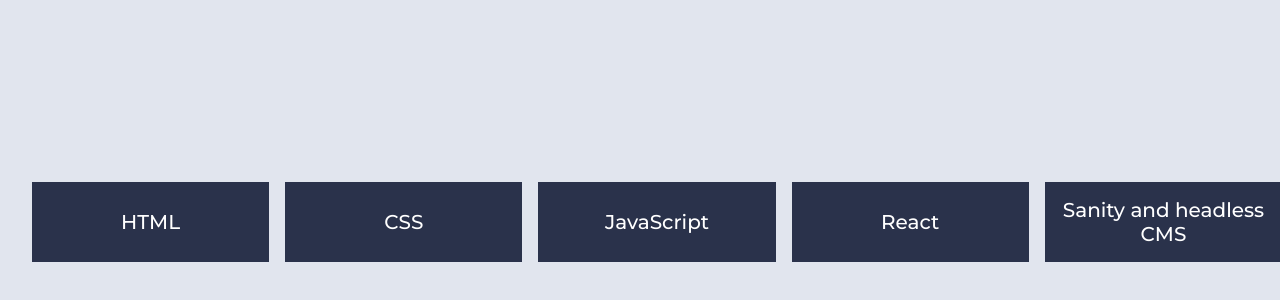
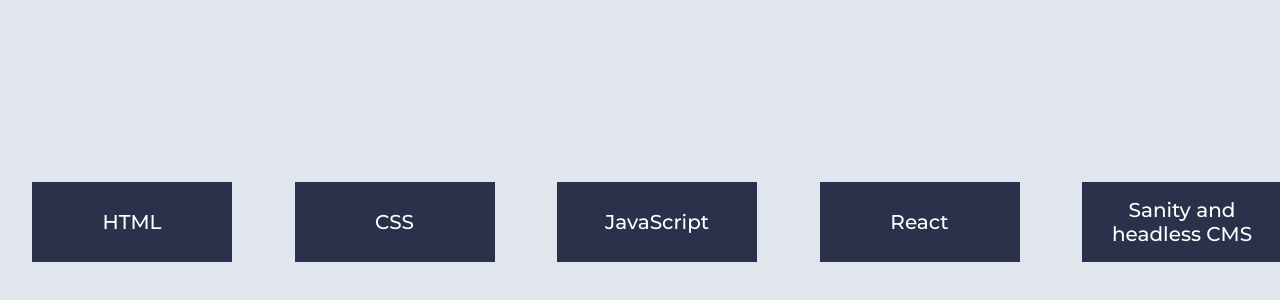
Before and after one commit to kristian9090/uin25ak2_resourceapp_krila, a React (Vite) app: page / in a window 1280 px wide. Shown: the part 178-478 px from the top of the page. Built offline with nearby package versions, Linux system fonts and the light colour scheme.

Commit message:
mangler bare i venstrestille

```diff
--- a/src/components/Nav.jsx
+++ b/src/components/Nav.jsx
@@ -15,24 +15,32 @@ export default function Nav({ category }) {
     }
 
     return (
-
         <nav>
-
+            <Link to="/html">
                 <button className={`button ${activeCategory === 'html' ? 'active' : ''}`} onClick={() => handleButtonClick('html')}>
-                <Link to="/html">HTML</Link>
+                    HTML
                 </button>
+            </Link>
+            <Link to="/css">
                 <button className={`button ${activeCategory === 'css' ? 'active' : ''}`} onClick={() => handleButtonClick('css')}>
-                <Link to="/css">CSS</Link>
+                    CSS
                 </button>
+            </Link>
+            <Link to="/javascript">
                 <button className={`button ${activeCategory === 'javascript' ? 'active' : ''}`} onClick={() => handleButtonClick('javascript')}>
-                <Link to="/javascript">JavaScript</Link>
+                    JavaScript
                 </button>
+            </Link>
+            <Link to="/react">
                 <button className={`button ${activeCategory === 'react' ? 'active' : ''}`} onClick={() => handleButtonClick('react')}>
-                <Link to="/react">React</Link>
+                    React
                 </button>
+            </Link>
+            <Link to="/headless-cms">
                 <button className={`button ${activeCategory === 'headless-cms' ? 'active' : ''}`} onClick={() => handleButtonClick('headless-cms')}>
-                <Link to="/headless-cms">Sanity and headless CMS</Link>
+                    Sanity and headless CMS
                 </button>
+            </Link>
         </nav>
     )
 }
--- a/src/styles/nav.scss
+++ b/src/styles/nav.scss
@@ -1,31 +1,34 @@
-nav{
+nav {
     display: flex;
-    flex-direction: row;
     justify-content: space-between;
-    color: var(--white);
     gap: 1rem;
     width: 100%;
+    color: var(--white);
+
     button {
+        width: 200px;
+        height: 80px;
+        border-radius: 0;
         flex: 1;
         border: none;
         background-color: var(--dark);
         color: var(--white);
         font-size: 20px;
         padding: 1rem;
-        border-radius: 0%;
+
         a {
             text-align: left;
-            justify-content: flex-start;
             text-decoration: none;
-            color: var(--white);
+            color: inherit;
         }
     }
 
     button.active {
         background-color: var(--white);
         color: var(--dark);
+
         a {
-            color: var(--dark);
+            color: inherit;
         }
     }
 }
```
Lines whose indentation alone changed are shown as unchanged.
